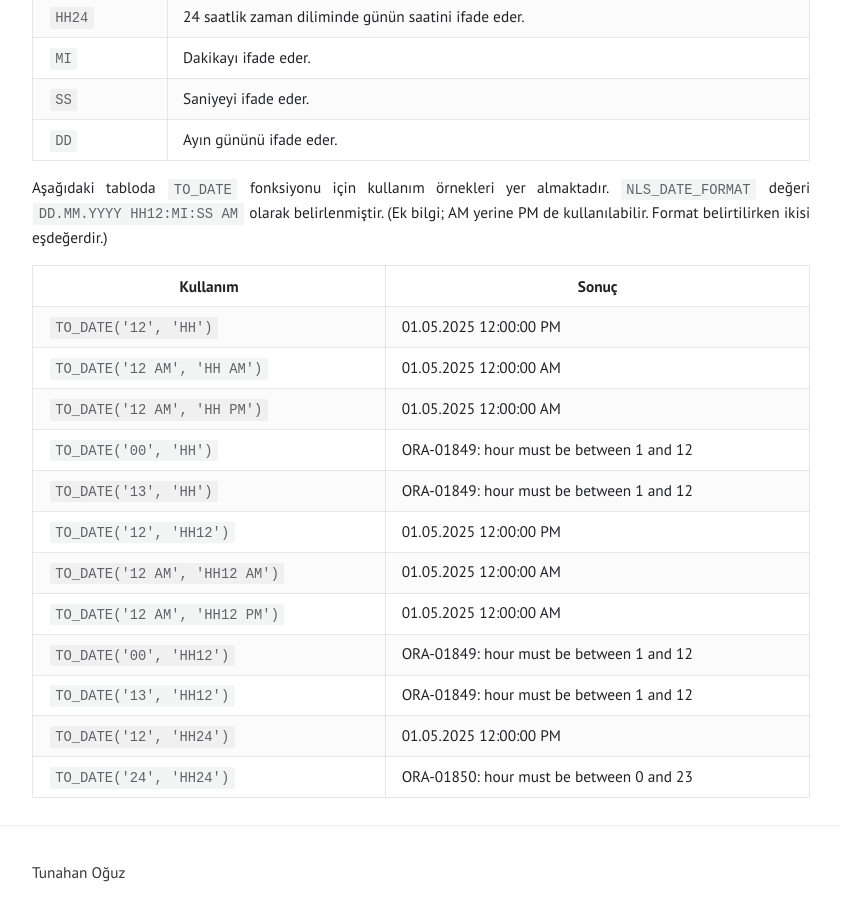
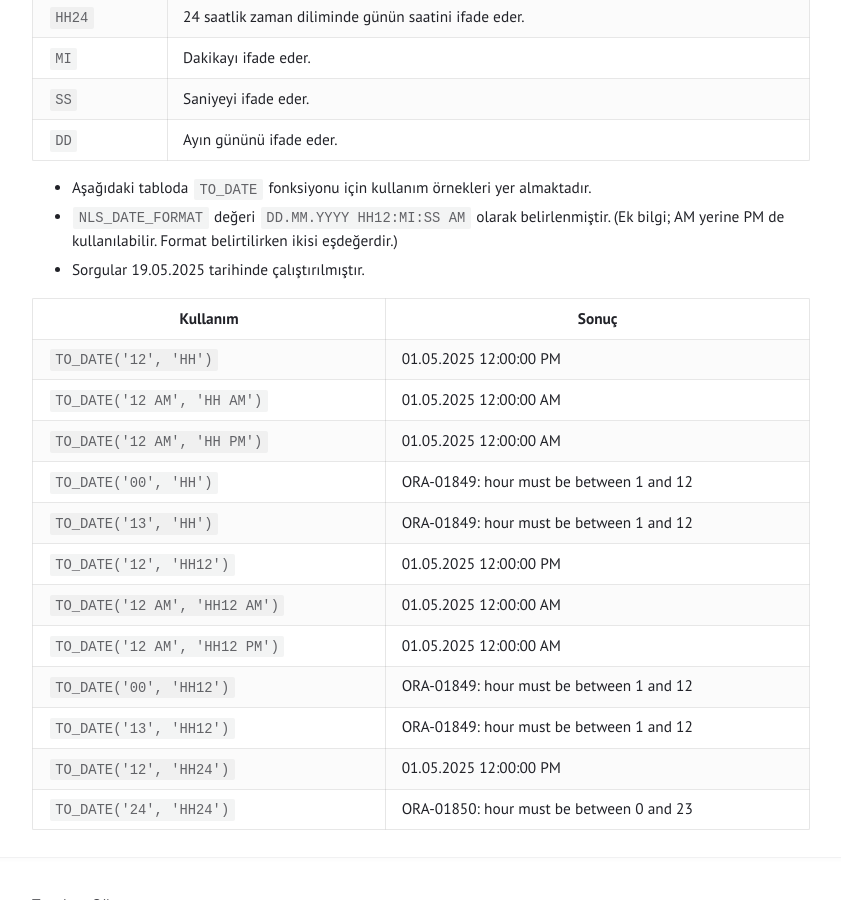
Before and after one commit to tunahanoguz/tunahanoguz.github.io, a Jekyll site: the page built from _posts/2025-05-19-oracle-TO_DATE-fonksiyonu.md, in a window 1280 px wide and 900 px high, scrolled down 745 px. Shown: the whole window, without its empty margins (219-1060 px from the left). Built offline with Jekyll 4.4.1, drawn with Linux system fonts in a browser that asks for light colours.

Commit message:
Update 2025-05-19-oracle-TO_DATE-fonksiyonu.md

```diff
--- a/_posts/2025-05-19-oracle-TO_DATE-fonksiyonu.md
+++ b/_posts/2025-05-19-oracle-TO_DATE-fonksiyonu.md
@@ -28,8 +28,9 @@ Aşağıdaki tabloda `format` isim parametrenin alabileceği değerler ve onlar
 | `SS`             | Saniyeyi ifade eder. |
 | `DD`             | Ayın gününü ifade eder. |
 
-Aşağıdaki tabloda `TO_DATE` fonksiyonu için kullanım örnekleri yer almaktadır.
-`NLS_DATE_FORMAT` değeri `DD.MM.YYYY HH12:MI:SS AM` olarak belirlenmiştir. (Ek bilgi; AM yerine PM de kullanılabilir. Format belirtilirken ikisi eşdeğerdir.)
+- Aşağıdaki tabloda `TO_DATE` fonksiyonu için kullanım örnekleri yer almaktadır.
+- `NLS_DATE_FORMAT` değeri `DD.MM.YYYY HH12:MI:SS AM` olarak belirlenmiştir. (Ek bilgi; AM yerine PM de kullanılabilir. Format belirtilirken ikisi eşdeğerdir.)
+- Sorgular 19.05.2025 tarihinde çalıştırılmıştır.
 
 | Kullanım                      | Sonuç                                    |
 |-------------------------------|------------------------------------------|
```
